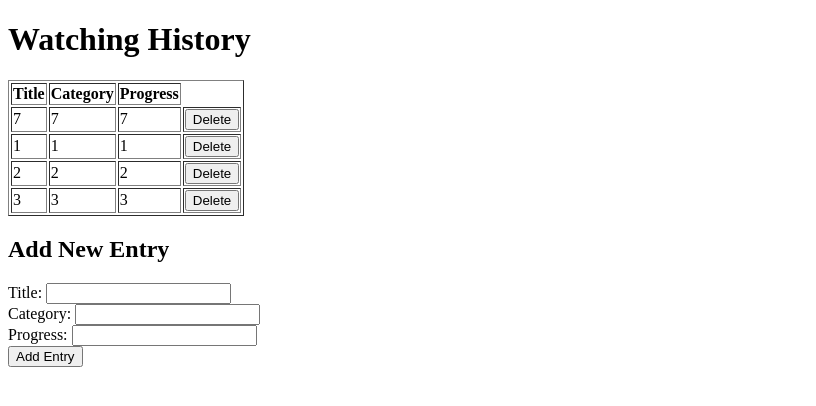
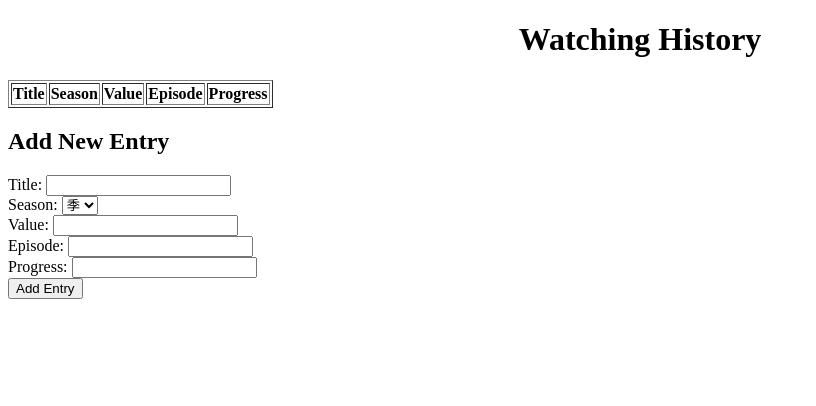
Before and after one commit to f88083/WatchingHistoryWeb, a Flask app: page / in a window 1280 px wide. Shown: the top 406 px of the page, without its empty margins (0-816 px from the left). Run offline with Flask 3, Linux system fonts and the light colour scheme; lists and menus that the app fills with data are empty.

Commit message:
Fix: Abandoned GPT codes

```diff
--- a/app.py
+++ b/app.py
@@ -1,59 +1,22 @@
 from flask import Flask, render_template, request, jsonify
-import json
+from flask_sqlalchemy import SQLAlchemy
 
 # Init. the Flask app
 app = Flask(__name__)
 
-# Path to the JSON file
-JSON_FILE_PATH = 'data/watching_history.json'
+# TODO: database
 
-# Load initial watching history from the JSON file if it exists
-def load_watching_history():
-    try:
-        with open(JSON_FILE_PATH, 'r') as file:
-            return json.load(file)
-    except FileNotFoundError:
-        return []
-
-watching_history = load_watching_history()
 
 # Route to display the watching history
-@app.route('/')
+@app.route("/")
 def index():
-    return render_template('index.html', history=watching_history)
+    return render_template("index.html")
+
 
 # Route to add a new entry to the watching history
-@app.route('/add', methods=['POST'])
+@app.route("/add", methods=["POST"])
 def add():
-    title = request.form['title']
-    category = request.form['category']
-    progress = int(request.form['progress'])
+    pass
 
-    new_entry = {'title': title, 'category': category, 'progress': progress}
-    watching_history.append(new_entry)
-
-    # Save updated watching history to the JSON file
-    with open(JSON_FILE_PATH, 'w') as file:
-        json.dump(watching_history, file, indent=2)
-
-    return jsonify({'success': True, 'history': watching_history})
-
-# Route to delete an entry from the watching history
-@app.route('/delete', methods=['POST'])
-def delete():
-    index = int(request.form['index'])
-
-    print(watching_history[index])
-
-    # Remove the entry from the watching history
-    del watching_history[index]
-
-    # Save updated watching history to the JSON file
-    with open(JSON_FILE_PATH, 'w') as file:
-        json.dump(watching_history, file, indent=2)
-
-    return jsonify({'success': True, 'history': watching_history})
-
-
-if __name__ == '__main__':
+if __name__ == "__main__":
     app.run(debug=True)
--- a/data/watching_history.json
+++ /dev/null
@@ -1,22 +0,0 @@
-[
-  {
-    "title": "7",
-    "category": "7",
-    "progress": 7
-  },
-  {
-    "title": "1",
-    "category": "1",
-    "progress": 1
-  },
-  {
-    "title": "2",
-    "category": "2",
-    "progress": 2
-  },
-  {
-    "title": "3",
-    "category": "3",
-    "progress": 3
-  }
-]
--- /dev/null
+++ b/templates/base.html
@@ -0,0 +1,12 @@
+<!DOCTYPE html>
+<html lang="en">
+<head>
+    <meta charset="UTF-8">
+    <meta name="viewport" content="width=device-width, initial-scale=1.0">
+    <link rel="stylesheet" href="{{ url_for('static', filename='css/main.css') }}">
+    {% block head %}{% endblock %}
+</head>
+<body>
+    {% block body %}{% endblock %}
+</body>
+</html>
--- a/templates/index.html
+++ b/templates/index.html
@@ -1,28 +1,30 @@
-<!DOCTYPE html>
-<html lang="en">
+{% extends 'base.html' %}
 
-<head>
-    <meta charset="UTF-8">
-    <meta http-equiv="X-UA-Compatible" content="IE=edge">
-    <meta name="viewport" content="width=device-width, initial-scale=1.0">
-    <title>Watching History</title>
-    <script src="https://code.jquery.com/jquery-3.7.1.min.js"></script>
-</head>
+{% block head %}
+<title>Watching History</title>
+{% endblock %}
 
-<body>
-    <h1>Watching History</h1>
+{% block body %}
+    <h1 style="text-align: center;">Watching History</h1>
     <table border="1" id="watching_history">
         <tr>
             <th>Title</th>
-            <th>Category</th>
+            <th>Season</th>
+            <th>Value</th>
+            <th>Episode</th>
             <th>Progress</th>
         </tr>
         {% for entry in history %}
         <tr>
             <td>{{ entry.title }}</td>
-            <td>{{ entry.category }}</td>
+            <td>{{ entry.season}}</td>
+            <td>{{ entry.value }}</td>
+            <td>{{ entry.episode}}</td>
             <td>{{ entry.progress }}</td>
-            <td><button onclick="deleteRow({{ loop.index0 }})">Delete</button></td>
+            <td>
+                <button onclick="editRow({{ loop.index0 }})">Edit</button>
+                <button onclick="deleteRow({{ loop.index0 }})">Delete</button>
+            </td>
         </tr>
         {% endfor %}
     </table>
@@ -32,85 +34,22 @@
         <label for="title">Title:</label>
         <input type="text" name="title" required><br>
 
-        <label for="category">Category:</label>
-        <input type="text" name="category" required><br>
+        <label for="season">Season:</label>
+        <select name="season">
+            <option value="季">季</option>
+            <option value="卷">卷</option>
+        </select><br>
+
+        <label for="value">Value:</label>
+        <input type="number" name="value" required><br>
+
+        <label for="episode">Episode:</label>
+        <input type="number" name="episode" required><br>
 
         <label for="progress">Progress:</label>
-        <input type="number" name="progress" required><br>
+        <input type="text" name="progress" required><br>
 
         <button type="button" onclick="addEntry()">Add Entry</button>
     </form>
 
-    <script>
-        function addEntry() {
-            var formData = $('#addForm').serialize();
-
-            $.ajax({
-                type: 'POST',
-                url: '/add',
-                data: formData,
-                success: function (response) {
-                    if (response.success) {
-                        updateTable(response.history);
-                        // Clear form fields
-                        $('#addForm')[0].reset();
-                    } else {
-                        alert('Failed to add entry.');
-                    }
-                },
-                error: function () {
-                    alert('Failed to communicate with the server.');
-                }
-            });
-        }
-
-        function updateTable(history) {
-            var tableBody = '';
-
-            // Add title row
-            tableBody += '<tr>';
-            tableBody += '<th>Title</th>';
-            tableBody += '<th>Category</th>';
-            tableBody += '<th>Progress</th>';
-            tableBody += '</tr>';
-
-            for (var i = 0; i < history.length; i++) {
-                tableBody += '<tr>';
-                tableBody += '<td>' + history[i].title + '</td>';
-                tableBody += '<td>' + history[i].category + '</td>';
-                tableBody += '<td>' + history[i].progress + '</td>';
-                tableBody += '<td><button onclick="deleteRow(' + i + ')">Delete</button></td>';
-                tableBody += '</tr>';
-            }
-            $('table tbody').html(tableBody);
-        }
-
-        function deleteRow(index) {
-            // Confirm deletion with the user
-            var confirmDelete = confirm('Are you sure you want to delete this history?');
-
-            if (confirmDelete) {
-
-                // Save updated watching history to the JSON file
-                $.ajax({
-                    type: 'POST',
-                    url: '/delete',
-                    data: { index: index },
-                    success: function (response) {
-                        if (response.success) {
-                            // Update the table with the modified history
-                            updateTable(response.history);
-                        } else {
-                            alert('Failed to delete entry.');
-                        }
-                    },
-                    error: function () {
-                        alert('Failed to communicate with the server.');
-                    }
-                });
-            }
-        }
-    </script>
-</body>
-
-</html>
+{% endblock %}
```
Also changed, not shown: static/css/main.css (added).
